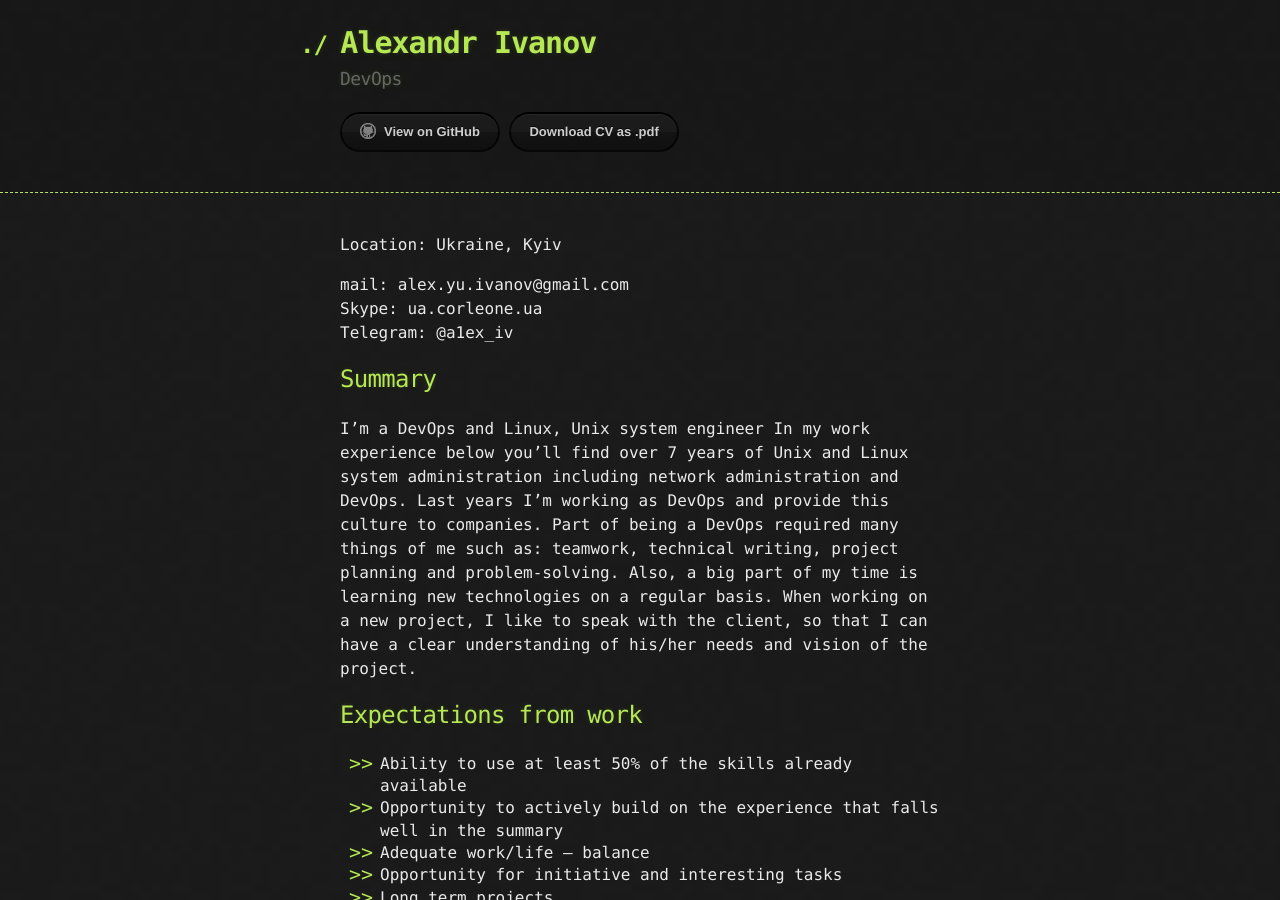
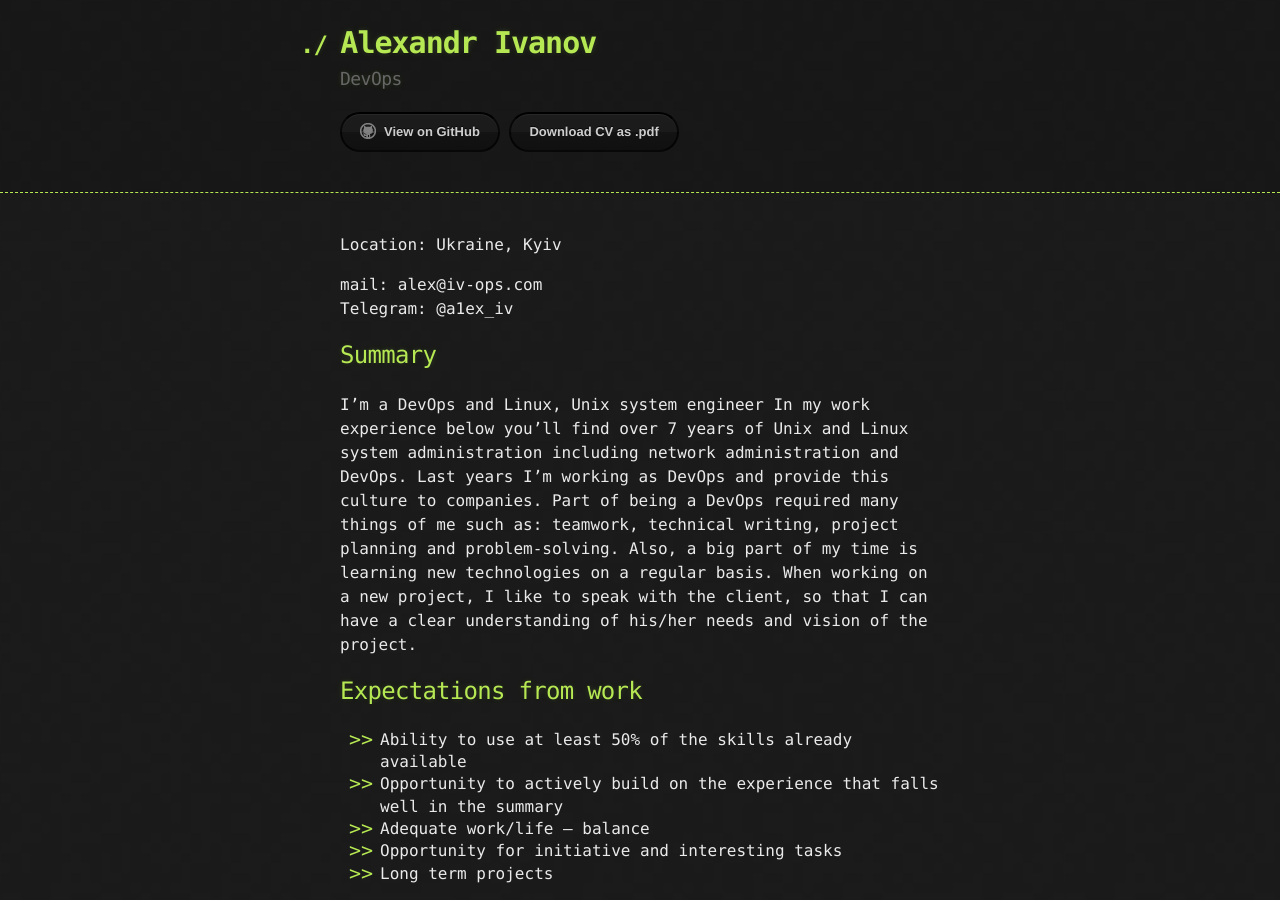
Before and after one commit to ivanovUA/ivanovua.github.io, a Jekyll site: the page built from index.md, in a window 1280 px wide and 900 px high. Built offline with Jekyll 4.4.1, drawn with Linux system fonts in a browser that asks for light colours.

Commit message:
update contact info

```diff
--- a/index.md
+++ b/index.md
@@ -4,8 +4,7 @@ layout: default
 
 Location: Ukraine, Kyiv
 
-mail: alex.yu.ivanov@gmail.com
-Skype: ua.corleone.ua
+mail: alex@iv-ops.com
 Telegram: @a1ex_iv
 ## Summary
 I'm a DevOps and Linux, Unix system engineer
```
